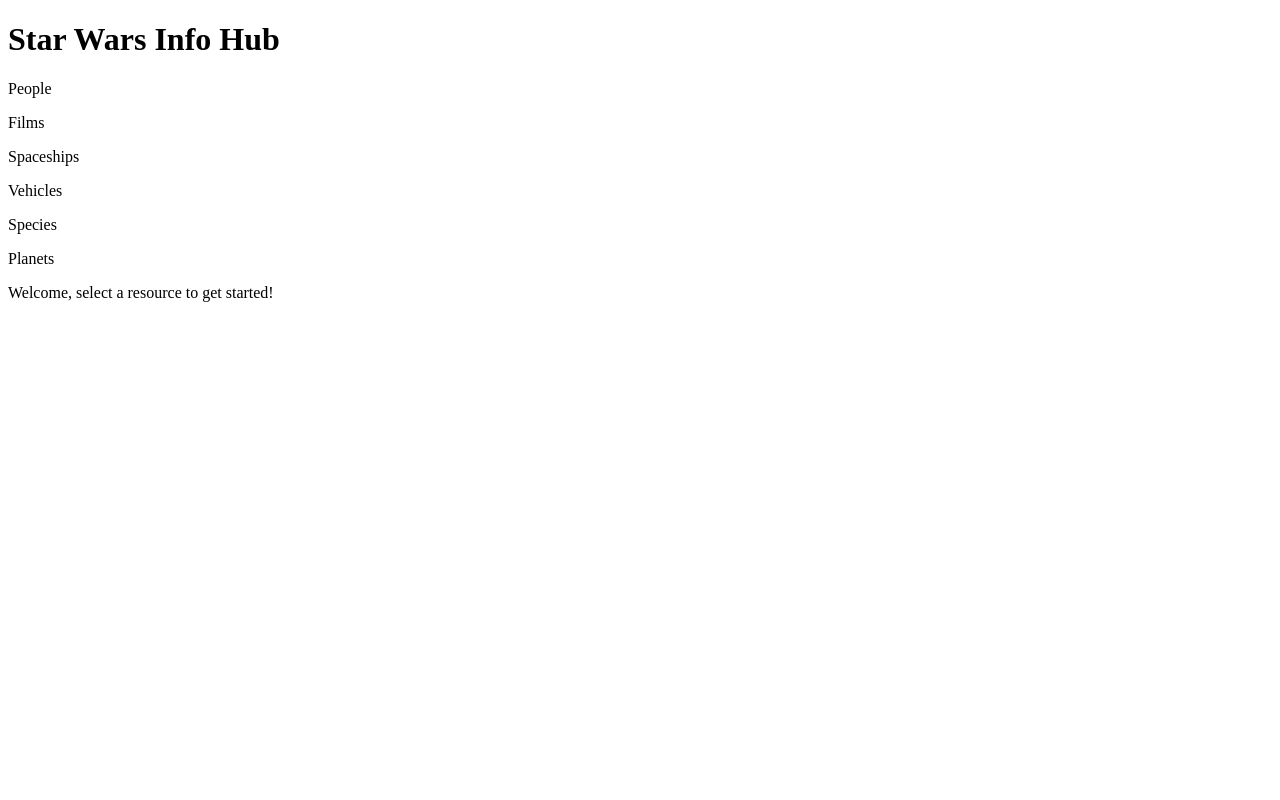
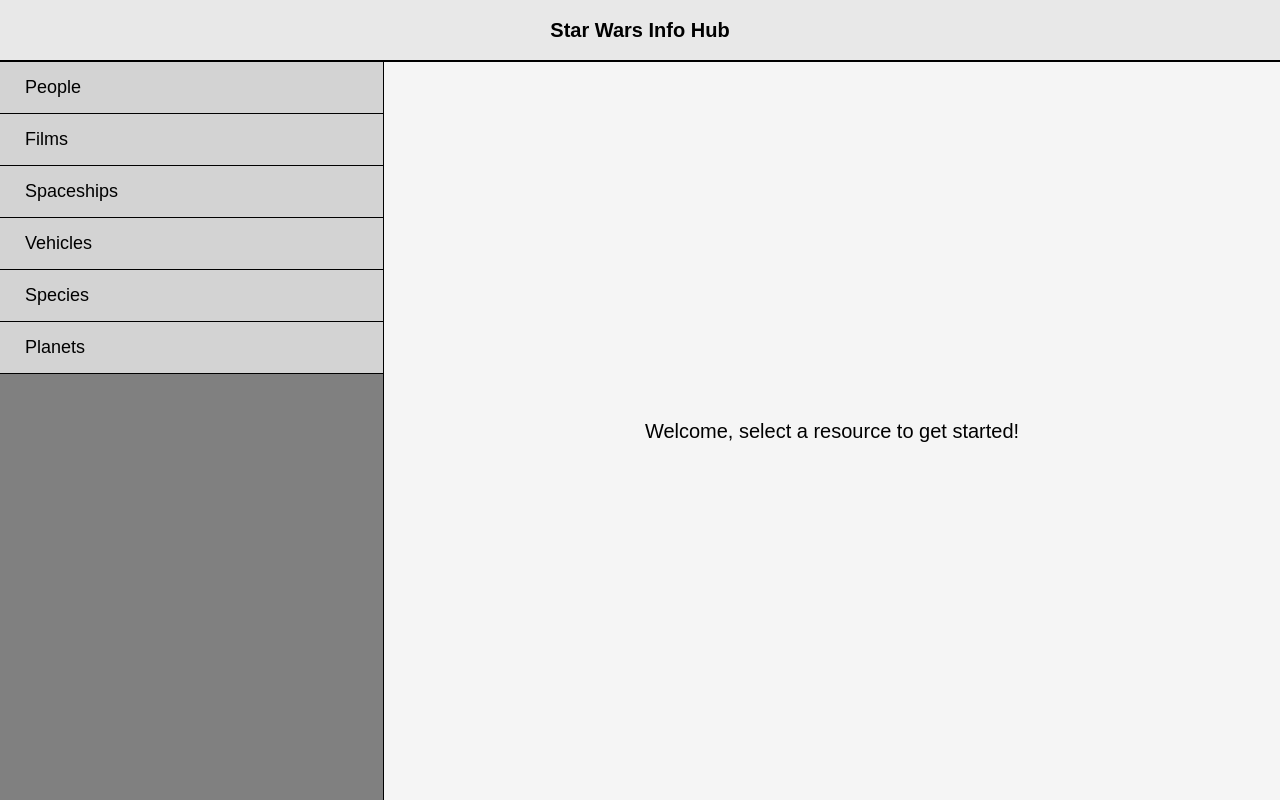
Before and after one commit to jgallager14/react_starwars, a React (Vite) app: page / in a window 1280 px wide. Built offline with nearby package versions, Linux system fonts and the light colour scheme.

Commit message:
css file created, imported to index w main

```diff
--- a/index.html
+++ b/index.html
@@ -5,6 +5,7 @@
     <link rel="icon" type="image/svg+xml" href="/vite.svg" />
     <meta name="viewport" content="width=device-width, initial-scale=1.0" />
     <title>Star Wars Info Hub</title>
+    <link rel="stylesheet" href="./src/styles.css" />
   </head>
   <body>
     <div id="root"></div>
--- /dev/null
+++ b/src/styles.css
@@ -0,0 +1,61 @@
+/* General Styles */
+
+html {
+  font-family: Arial, Helvetica, sans-serif;
+  font-size: 10px;
+  background-color: #f5f5f5;
+}
+
+body {
+  margin: 0;
+}
+
+/* Header Styles */
+
+.header {
+  width: 100%;
+  height: 60px;
+  display: flex;
+  text-align: center;
+  align-items: center;
+  background-color: rgb(232, 232, 232);
+  justify-content: space-around;
+  border-bottom: 2px solid black;
+}
+
+/* Body Styles */
+
+.body {
+  display: flex;
+  margin-left: 0px;
+  margin-right: 0px;
+  min-height: calc(100vh - 62px);
+  max-height: 100vh;
+  padding-right: 0px;
+}
+
+.sidebar {
+  display: flex;
+  flex-direction: column;
+  max-width: 30%;
+  width: 400px;
+  background-color: gray;
+  border-right: 1.25px solid black;
+}
+
+.resource {
+  padding: 15px 0px 15px 25px;
+  margin: 0;
+  background-color: lightgray;
+  border-bottom: 1.5px solid black;
+  font-size: 18px;
+  overflow: hidden;
+}
+
+.welcome {
+  min-width: 70%;
+  width: calc(100% - 400px);
+  font-size: 20px;
+  text-align: center;
+  align-self: center;
+}
```
